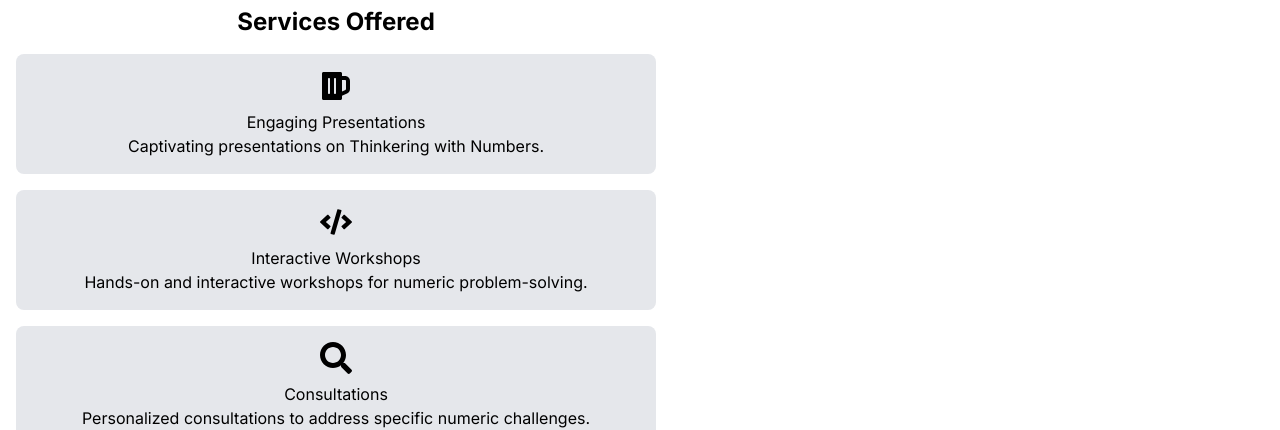
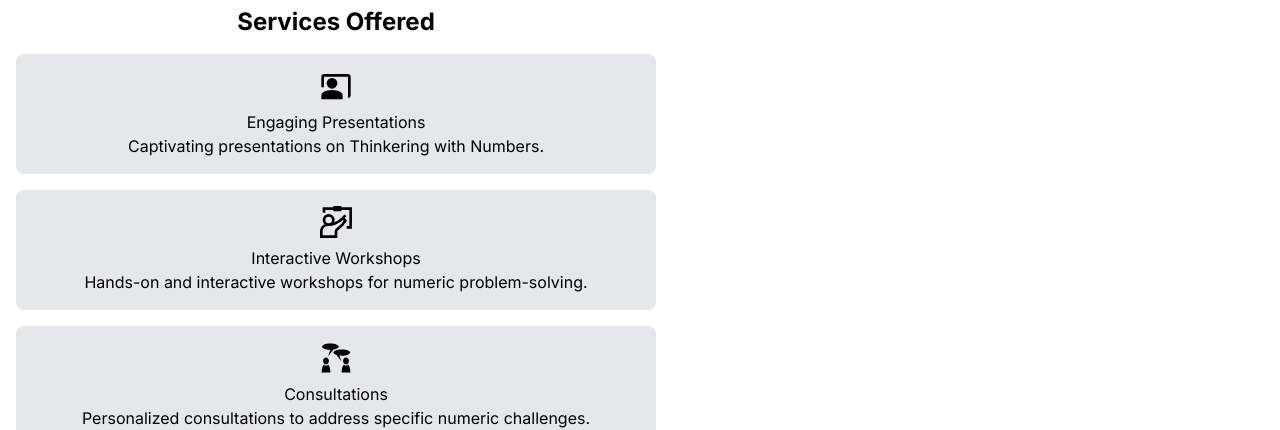
Before and after one commit to segunajibola/human-calculator, a Next.js app: page / in a window 1280 px wide. Shown: the part 858-1288 px from the top of the page. Built offline with nearby package versions, Linux system fonts and the light colour scheme.

Commit message:
workedIcons

```diff
--- a/components/ServiceCard.jsx
+++ b/components/ServiceCard.jsx
@@ -2,17 +2,20 @@
 
 import React from "react";
 import { IconContext } from "react-icons";
-import { FaBeer, FaCode, FaSearch } from "react-icons/fa";
+import { FaCode, FaSearch } from "react-icons/fa";
+import { MdCoPresent } from "react-icons/md"
+import { GrWorkshop } from "react-icons/gr"
+import { GiDiscussion } from "react-icons/gi"
 
 const ServiceCard = ({ icon, title, description }) => {
   const getIconComponent = (icon) => {
     switch (icon) {
       case "presentation":
-        return <FaBeer />;
+        return <MdCoPresent />;
       case "workshop":
-        return <FaCode />;
+        return <GrWorkshop />;
       case "consultation":
-        return <FaSearch />;
+        return <GiDiscussion />;
       default:
         return null;
     }
```
